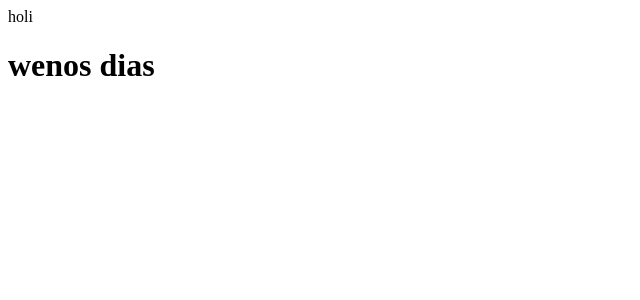
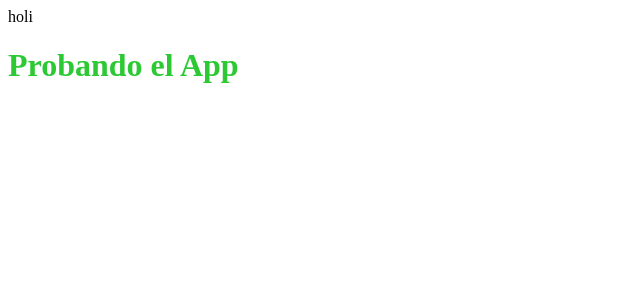
Before and after one commit to HectorVillavicencio/MercaditoCard, a React (Create React App) app: page / in a window 1280 px wide. Shown: the top 300 px of the page, without its empty margins (0-640 px from the left). Built offline with nearby package versions, Linux system fonts and the light colour scheme.

Commit message:
cree App.jsx y css

```diff
--- /dev/null
+++ b/src/App.css
@@ -0,0 +1,3 @@
+.titulo{
+    color:rgb(45, 201, 52);
+}
--- /dev/null
+++ b/src/App.jsx
@@ -0,0 +1,8 @@
+import './App.css';
+
+
+const App = () => {
+    return(<h1 className="titulo">Probando el App </h1>)
+}
+
+export default App;
--- a/src/index.js
+++ b/src/index.js
@@ -1,7 +1,10 @@
 import ReactDOM from "react-dom/client";
+import App from "./App";
+
+
 
 const rootElement = document.querySelector('#root');
 
 const root = ReactDOM.createRoot(rootElement);
 
-root.render(<h1>wenos dias</h1>)
+root.render(<App/>);
```
Also changed, not shown: src/components/ProductContainer.jsx (added).
